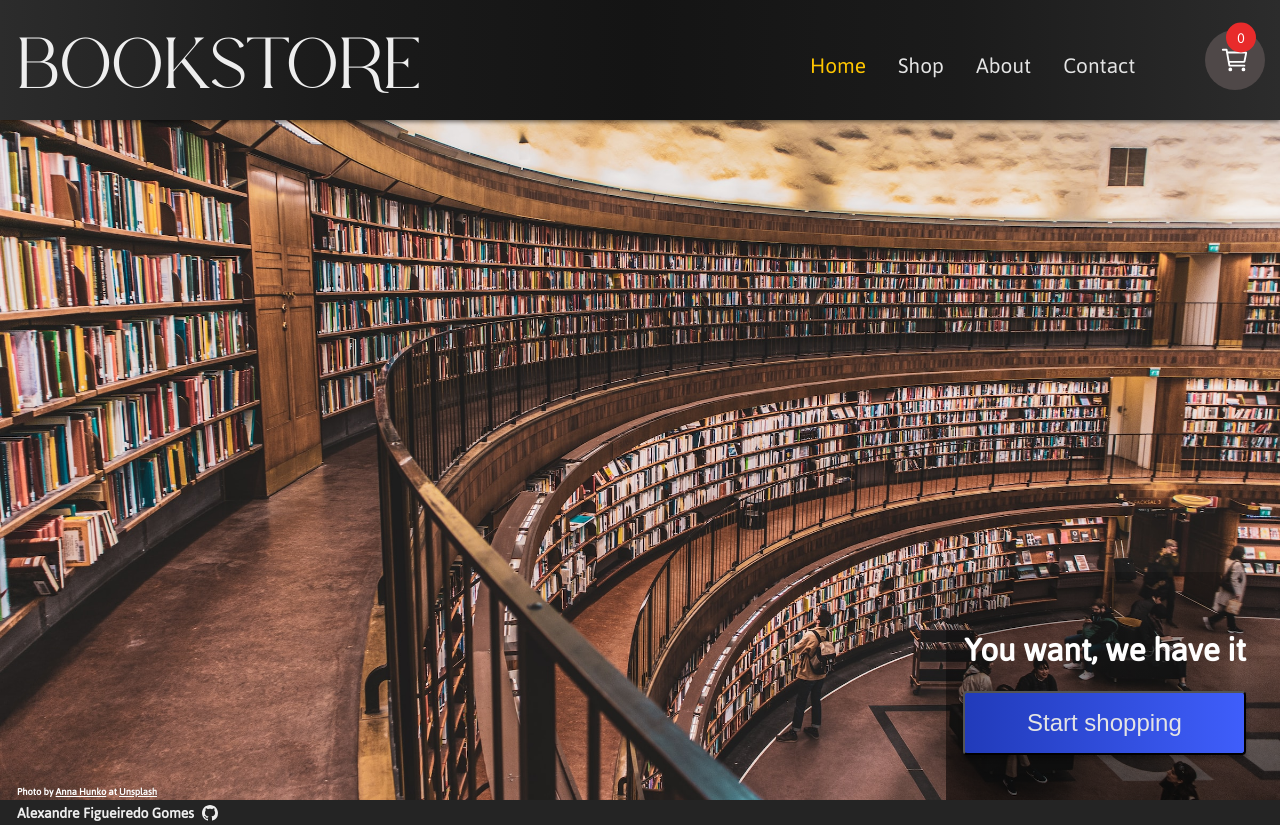
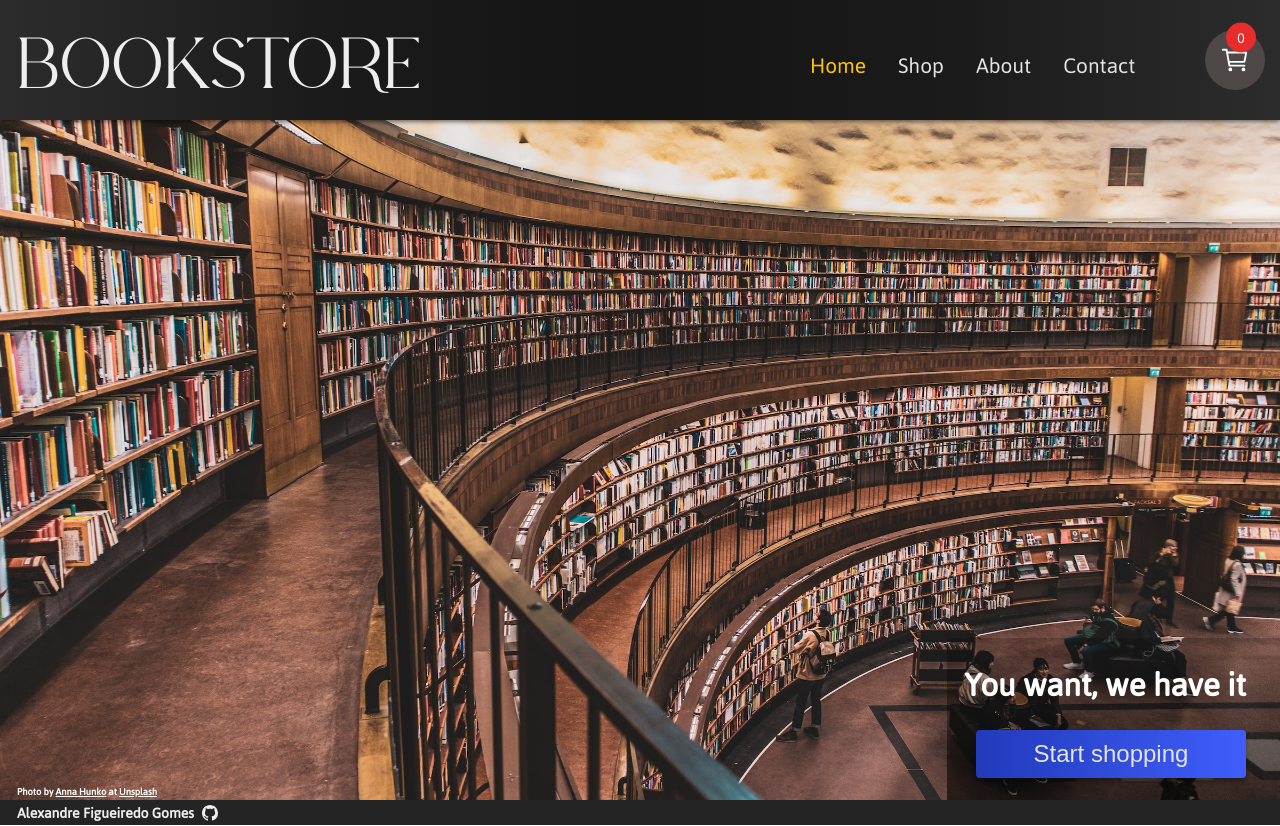
Before and after one commit to alefgomes0/Shopping-Cart, a React (Create React App) app: page / in a window 1280 px wide. Built offline with nearby package versions, Linux system fonts and the light colour scheme.

Commit message:
Change CTA

```diff
--- a/src/App.css
+++ b/src/App.css
@@ -168,6 +168,7 @@ div > div > .cart-items {
   padding: 25px 16px;
   overflow: auto;
   gap: 16px;
+  opacity: 0.95;
 }
 
 .cart-items > * {
@@ -252,7 +253,7 @@ div > div > .cart-items {
   padding-bottom: 25px;
 }
 
-.item-on-cart > img {
+.item-on-cart > a > img {
   height: 160px;
   width: 100px;
   grid-column: 1 / 2;
@@ -319,8 +320,6 @@ div > .show {
   margin: 0;
   padding: 15px 0;
 }
-
-
 
 .image-container {
   width: 100vw;
@@ -365,11 +364,10 @@ div > .show {
     rgba(0, 0, 0, 0.2) 0%,
     rgba(0, 0, 0, 0.6) 100%
   );
-  width: auto;
-  height: auto;
+  width: min-width;
+  height: min-height;
   gap: 10px;
-  padding: 45px 17px;
-  margin: 0;
+  padding: 17px 17px;
 }
 
 .cta > h2 {
@@ -378,6 +376,12 @@ div > .show {
   max-width: 100%;
   margin: 0;
   padding: 0 17px 0 0;
+}
+
+.cta > a {
+  width: 100%;
+  padding: 0 17px 0 12px;
+  margin: 0;
 }
 
 a > button {
@@ -387,15 +391,16 @@ a > button {
     rgba(63, 94, 251, 1) 0%,
     rgba(33, 59, 186, 1) 100%
   );
-  width: 17.7rem;
-  height: 4rem;
+  width: 100%;
+  height: min-height;
   color: #e4e4e4;
   border-radius: 4px;
   cursor: pointer;
   font-size: 1.5rem;
-  margin: 0 17px 0 0;
-  padding: 0;
+  margin: 0;
+  padding: 10px 0;
   box-shadow: 0 4px 4px 0 rgba(0, 0, 0, 0.3);
+  border: none;
 }
 
 a > button:hover {
@@ -1264,7 +1269,6 @@ footer > a > svg {
   padding: 0;
 }
 
-
 .m-book-detail {
   color: #e4e4e4;
 }
@@ -1422,8 +1426,8 @@ footer > a > svg {
 }
 
 @media (max-width: 900px) {
-  div > div> .cart-items {
-    width: 60vw;
+  div > div > .cart-items {
+    width: 80vw;
   }
 
   .buy-book {
@@ -1636,14 +1640,17 @@ footer > a > svg {
 @media (max-width: 500px) {
   .cta > h2 {
     font-size: 1.5rem;
+    padding: 0;
+  }
+
+  .cta > a {
+    padding: 0;
   }
 
   .cta > a > button {
-    width: 12rem;
     font-size: 1.3rem;
   }
 }
-
 
 @keyframes button-arrow {
   0% {
--- a/src/components/ShopCart/ShopCart.tsx
+++ b/src/components/ShopCart/ShopCart.tsx
@@ -2,6 +2,7 @@ import { useEffect, useRef, useState } from "react";
 import { useShoppingCart } from "../context/CartContext";
 import { ShopData } from "../../data/ShopData";
 import { Link } from "react-router-dom";
+import { roundUpToTwoDecimalPlaces } from "../../utils/RoundUp";
 
 export const ShopCart = () => {
   const {
@@ -91,9 +92,7 @@ export const ShopCart = () => {
           d="M160 288h249.44a8 8 0 0 0 7.85-6.43l28.8-144a8 8 0 0 0-7.85-9.57H128"
         />
       </svg>
-      <div
-        className={`cart-items ${showCart ? "show" : "not-show"}`}
-      >
+      <div className={`cart-items ${showCart ? "show" : "not-show"}`}>
         <div className="fb-sb">
           <h3>{cartQuantity ? "My items" : "The cart is empty"}</h3>
           <div className="close-container" onClick={() => hideCart()}>
@@ -119,10 +118,12 @@ export const ShopCart = () => {
           if (currentBook === undefined) return -1;
           return (
             <div className="item-on-cart" key={item.id}>
-              <img
-                src={process.env.PUBLIC_URL + currentBook.url}
-                alt={currentBook.alt}
-              />
+              <Link to={`/shop/${item.id}`}>
+                <img
+                  src={process.env.PUBLIC_URL + currentBook.url}
+                  alt={currentBook.alt}
+                />
+              </Link>
               <div className="title-price">
                 <h4>{currentBook.title}</h4>
                 <h6>$ {(item.quantity * currentBook.price * 100) / 100}</h6>
@@ -143,7 +144,7 @@ export const ShopCart = () => {
         <hr />
         {cartQuantity ? (
           <>
-            <h4 className="total">{`Total: $${(total * 100) / 100}`}</h4>
+            <h4 className="total">{`Total: $${roundUpToTwoDecimalPlaces(total)}`}</h4>
             <Link to="order-finish">
               <button
                 onMouseEnter={handleMouseEnter}
--- a/src/pages/Home/HomeContent.tsx
+++ b/src/pages/Home/HomeContent.tsx
@@ -7,7 +7,7 @@ export const HomeContent = () => {
         <div className="image-container" role="img">
           <div className="cta">
             <h2>You want, we have it</h2>
-            <Link to="/shop">
+            <Link to="/shop" onClick={() => window.scrollTo({ top: 0 })}>
               <button>Start shopping</button>
             </Link>
           </div>
--- /dev/null
+++ b/src/utils/RoundUp.ts
@@ -0,0 +1,10 @@
+export const roundUpToTwoDecimalPlaces = (num: number) => {
+  // Multiply the number by 100 to move two decimal places to the left
+  const multiplied = num * 100;
+
+  // Use Math.ceil to round up
+  const rounded = Math.ceil(multiplied);
+
+  // Divide the result by 100 to get back to two decimal places
+  return rounded / 100;
+}
```
